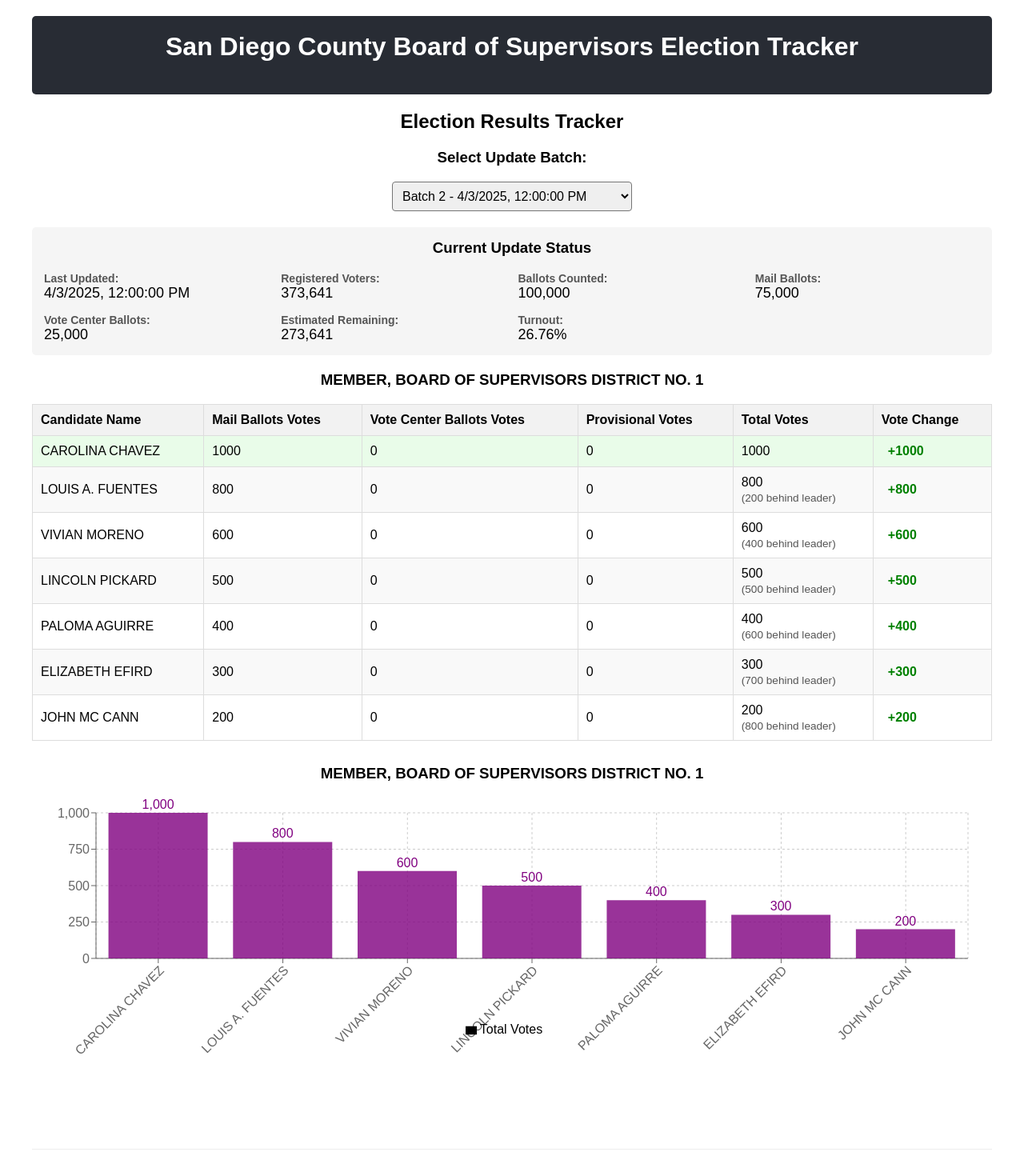
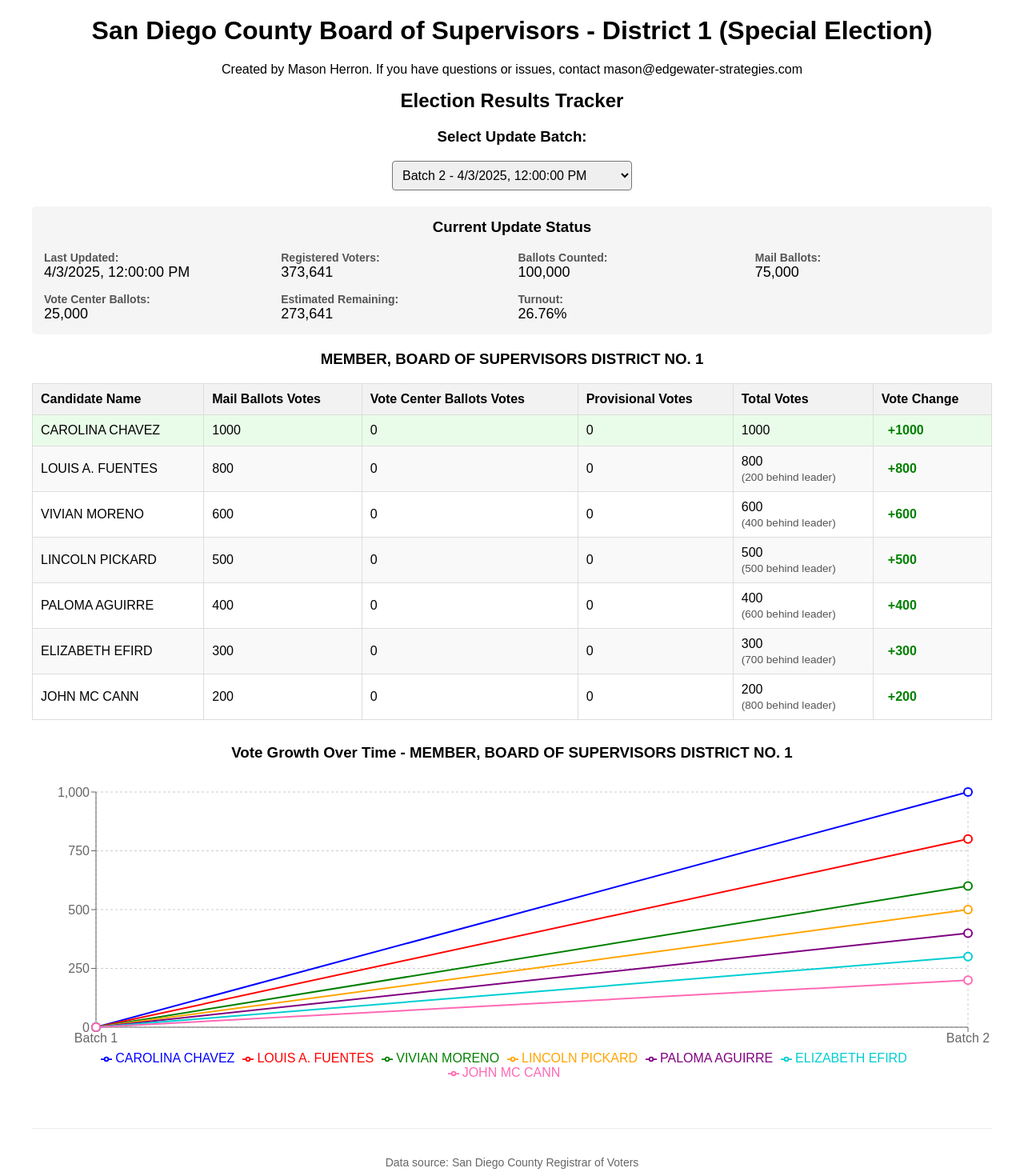
Before and after one commit to mph372/san-diego-election-tracker, a React (Create React App) app: page / in a window 1280 px wide. Shown: the top 1470 px of the page at 80% size. Built offline with nearby package versions, Linux system fonts and the light colour scheme.

Commit message:
refactored the chart at the bottom to show changes over time rather than raw totals

```diff
--- a/src/App.css
+++ b/src/App.css
@@ -6,13 +6,9 @@
   padding: 20px;
 }
 
-.App-header {
-  background-color: #282c34;
+.App header {
   padding: 20px;
-  color: white;
   margin-bottom: 20px;
-  border-radius: 5px;
-  /* Removed min-height: 100vh */
 }
 
 h1, h2, h3 {
--- a/src/App.js
+++ b/src/App.js
@@ -6,9 +6,11 @@ import ElectionTracker from './components/ElectionTracker';
 function App() {
   return (
     <div className="App">
-      <header className="App-header">
-        <h1>San Diego County Board of Supervisors Election Tracker</h1>
-      </header>
+
+        <h1>San Diego County Board of Supervisors - District 1 (Special Election)</h1>
+
+      <p className="creator-info">Created by Mason Herron. If you have questions or issues, contact mason@edgewater-strategies.com</p>
+
       <main>
         <ElectionTracker />
       </main>
--- a/src/components/ElectionTracker.js
+++ b/src/components/ElectionTracker.js
@@ -230,7 +230,11 @@ const ElectionTracker = () => {
             results={electionResults}
             previousResults={previousResults}
           />
-          <ResultsChart results={electionResults} />
+          <ResultsChart
+            results={electionResults}
+            metadata={metadata}
+            batchesHistory={batchesHistory}
+          />
         </>
       ) : (
         <p>No election results available yet.</p>
--- a/src/components/ResultsChart.js
+++ b/src/components/ResultsChart.js
@@ -1,56 +1,84 @@
 import React from 'react';
-import { BarChart, Bar, XAxis, YAxis, CartesianGrid, Tooltip, Legend, ResponsiveContainer, LabelList, Cell } from 'recharts';
+import { LineChart, Line, XAxis, YAxis, CartesianGrid, Tooltip, Legend, ResponsiveContainer } from 'recharts';
 
-const ResultsChart = ({ results }) => {
-  if (!results || results.length === 0) {
+const ResultsChart = ({ results, metadata, batchesHistory }) => {
+  if (!results || results.length === 0 || !metadata || !metadata.updates || !batchesHistory) {
     return null;
   }
 
   // Get the contest name from the first result
   const contestName = results[0]['Contest Name'];
 
-  // Only use the data needed for the chart
-  const chartData = results.map(result => ({
-    name: result['Candidate Name'],
-    votes: result['Total Votes'] || 0,
-    party: result['Party']
-  }));
+  // Sort the current results by vote count (descending)
+  const sortedResults = [...results].sort((a, b) =>
+    (b['Total Votes'] || 0) - (a['Total Votes'] || 0)
+  );
 
-  // Sort by vote count (descending)
-  chartData.sort((a, b) => b.votes - a.votes);
+  // Define distinctive colors for each candidate
+  const candidateColors = [
+    '#0000ff', // Blue
+    '#ff0000', // Red
+    '#008000', // Green
+    '#ffa500', // Orange
+    '#800080', // Purple
+    '#00ced1', // Dark Turquoise
+    '#ff69b4', // Hot Pink
+    '#8b4513', // Saddle Brown
+    '#4b0082', // Indigo
+    '#556b2f', // Dark Olive Green
+    '#dc143c', // Crimson
+    '#00ff7f'  // Spring Green
+  ];
 
-  // Define party colors
-  const getPartyColor = (party) => {
-    switch (party) {
-      case 'Democratic':
-      case 'DEM':
-        return '#0000ff'; // Blue
-      case 'Republican':
-      case 'REP':
-        return '#ff0000'; // Red
-      case 'Independent':
-      case 'IND':
-        return '#808080'; // Gray
-      case 'Green':
-      case 'GRN':
-        return '#00ff00'; // Green
-      case 'Libertarian':
-      case 'LIB':
-        return '#ffff00'; // Yellow
-      default:
-        return '#800080'; // Purple for others
-    }
+  // Assign a unique color to each candidate
+  const getCandidateColor = (index) => {
+    return candidateColors[index % candidateColors.length];
   };
 
-  // Custom tooltip for the bar chart
-  const CustomTooltip = ({ active, payload }) => {
+  // Prepare data for the line chart
+  // First, create an array of data points for each batch
+  const chartData = metadata.updates.map(batch => {
+    const batchData = batchesHistory[batch.batchNumber] || [];
+
+    // Start with batch information
+    const dataPoint = {
+      name: `Batch ${batch.batchNumber}`,
+      date: new Date(batch.timestamp).toLocaleDateString(),
+    };
+
+    // Add each candidate's vote count
+    sortedResults.forEach(candidate => {
+      const candidateInBatch = batchData.find(
+        item => item['Candidate Name'] === candidate['Candidate Name']
+      );
+
+      // Add the votes for this candidate in this batch
+      dataPoint[candidate['Candidate Name']] =
+        candidateInBatch ? candidateInBatch['Total Votes'] : 0;
+    });
+
+    return dataPoint;
+  });
+
+  // Custom tooltip for the line chart
+  const CustomTooltip = ({ active, payload, label }) => {
     if (active && payload && payload.length) {
-      const data = payload[0].payload;
+      const batchInfo = chartData.find(item => item.name === label);
+
       return (
-        <div className="custom-tooltip" style={{ backgroundColor: '#fff', padding: '10px', border: '1px solid #ccc' }}>
-          <p className="label"><strong>{data.name}</strong></p>
-          <p className="label">Party: {data.party || 'N/A'}</p>
-          <p className="label">Votes: {new Intl.NumberFormat().format(data.votes)}</p>
+        <div className="custom-tooltip" style={{
+          backgroundColor: '#fff',
+          padding: '10px',
+          border: '1px solid #ccc',
+          boxShadow: '0 2px 4px rgba(0,0,0,0.1)'
+        }}>
+          <p className="label"><strong>{label} - {batchInfo.date}</strong></p>
+          {payload.map((entry, index) => (
+            <p key={index} style={{ color: entry.color }}>
+              <span style={{ fontWeight: 'bold' }}>{entry.name}: </span>
+              {new Intl.NumberFormat().format(entry.value || 0)} votes
+            </p>
+          ))}
         </div>
       );
     }
@@ -59,43 +87,37 @@ const ResultsChart = ({ results }) => {
 
   return (
     <div className="results-chart">
-      <h3>{contestName}</h3>
+      <h3>Vote Growth Over Time - {contestName}</h3>
       <ResponsiveContainer width="100%" height={400}>
-        <BarChart
+        <LineChart
           data={chartData}
           margin={{
             top: 20,
             right: 30,
             left: 20,
-            bottom: 100
+            bottom: 20
           }}
         >
           <CartesianGrid strokeDasharray="3 3" />
-          <XAxis
-            dataKey="name"
-            angle={-45}
-            textAnchor="end"
-            height={80}
-          />
+          <XAxis dataKey="name" />
           <YAxis tickFormatter={(value) => new Intl.NumberFormat().format(value)} />
           <Tooltip content={<CustomTooltip />} />
           <Legend />
-          <Bar
-            dataKey="votes"
-            name="Total Votes"
-            fillOpacity={0.8}
-          >
-            {/* Use different colors based on party */}
-            {chartData.map((entry, index) => (
-              <Cell key={`cell-${index}`} fill={getPartyColor(entry.party)} />
-            ))}
-            <LabelList
-              dataKey="votes"
-              position="top"
-              formatter={(value) => new Intl.NumberFormat().format(value)}
+
+          {/* Create a line for each candidate */}
+          {sortedResults.map((candidate, index) => (
+            <Line
+              key={index}
+              type="monotone"
+              dataKey={candidate['Candidate Name']}
+              name={candidate['Candidate Name']}
+              stroke={getCandidateColor(index)}
+              strokeWidth={2}
+              dot={{ r: 5 }}
+              activeDot={{ r: 8 }}
             />
-          </Bar>
-        </BarChart>
+          ))}
+        </LineChart>
       </ResponsiveContainer>
     </div>
   );
```
